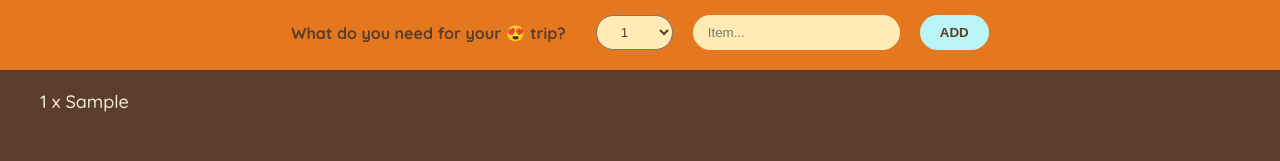
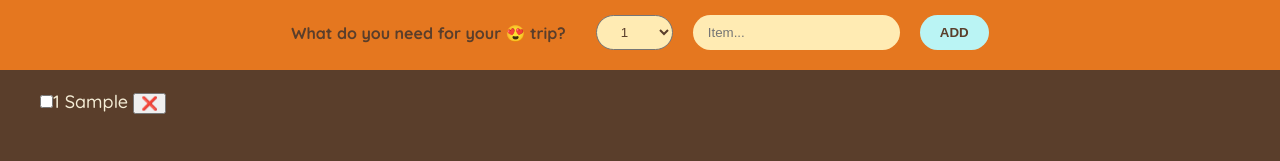
Before and after one commit to Sushey01/Mini-Travel, a React (Vite) app: page / in a window 1280 px wide. Both pictures are taken after typing "Sample" into the empty fields and a click on the button "ADD". Shown: the part 167-328 px from the top of the page. Built offline with nearby package versions, Linux system fonts and the light colour scheme.

Commit message:
milyo-hola

```diff
--- a/src/components/Form.jsx
+++ b/src/components/Form.jsx
@@ -14,7 +14,8 @@ const Form = ({onAddItem}) => {
         id:Date.now(),
         name:itemName,
         quantity:Number(quantity),
-        status:"none"
+        status:"none",
+        packed:false,
     }
 
     onAddItem(newItem);
--- /dev/null
+++ b/src/components/Item.jsx
@@ -0,0 +1,22 @@
+import React from 'react'
+
+
+const Item = ({item, onToggleItem, onDeleteItem}) => {
+
+
+
+  return (
+    <li>
+        <input
+        type='checkbox'
+        checked={item.packed}
+        onChange={()=> onToggleItem(item.id)}/>
+        <span style={item.packed ? { textDecoration: "line-through"}: {}}>
+            {item.quantity} {item.name} {item.description}
+        </span>
+        <button onClick={()=> onDeleteItem(item.id)}>❌</button>
+    </li>
+  )
+}
+
+export default Item
--- a/src/components/ShowList.jsx
+++ b/src/components/ShowList.jsx
@@ -1,73 +1,68 @@
 import React, { useState } from "react";
 import Form from "./Form";
 import "./ShowList.css";
+import Item from "./Item";
 
 const ShowList = () => {
   const [items, setItems] = useState([]);
+  const [sortBy, setSortBy] = useState("input");
 
-
-  const [sortBy, setSortBy] = useState("input")
-
-  let sortedItems;
-
-  if (sortBy==="input") sortedItems = items;
-
-
-  if (sortBy==="description")
-    sortedItems=items.slice()
-  .sort((a,b)=> a.description.localCompare(b.description));
-
-
-  if (sortBy==="packed")
-    sortedItems=items.slice()
-  .sort((a,b)=>Number(a.packed)-(b.packed))
-
-  function handleClearList() {
-    if (window.confirm("Are you sure you want to clear the list?"))
-      setItems([]);
+  function handleAddItem(newItem) {
+    setItems([...items, newItem]);
   }
 
-  function handleTogglePacked(id) {
+  function handleToggleItem(id) {
     setItems((items) =>
-    items.map((item) =>
-      item.id === id
-        ? {
-            ...item,
-            status:
-              item.status === "none"
-                ? "packed"
-                : item.status === "packed"
-                ? "cancelled"
-                : "none",
-          }
-        : item
-    )
+      items.map((item) =>
+        item.id === id ? { ...item, packed: !item.packed } : item
+      )
     );
   }
 
-  function handleAddItem(newList) {
-    setItems([...items, newList]);
+  function handleDeleteItem(id) {
+    setItems((items) => items.filter((item) => item.id !== id));
+  }
+
+  function handleClearList() {
+    if (window.confirm("Are you sure you want to clear the list?")) {
+      setItems([]);
+    }
+  }
+
+  let sortedItems = items;
+
+
+  if (sortBy === "input") sortedItems = items;
+
+
+  if (sortBy === "description") {
+    sortedItems = items.slice().sort((a, b) => a.name.localeCompare(b.name));
+  }
+
+  if (sortBy === "packed") {
+    sortedItems = [...items].sort((a, b) => Number(a.packed) - Number(b.packed));
   }
 
   return (
     <div className="list-container">
       <Form onAddItem={handleAddItem} />
       <ul className="list-names">
-        {items.map((item) => (
-          <li
+        {sortedItems.map((item) => (
+          <Item
             key={item.id}
-            onClick={() => handleTogglePacked(item.id)}
-            className={`item ${item.status}`}
-          >
-            {item.quantity} x {item.name} {""}
-            {item.status === "packed" && "✅"}
-            {item.status === "cancelled" && "❌"}
-          </li>
+            item={item}
+            onToggleItem={handleToggleItem}
+            onDeleteItem={handleDeleteItem}
+          />
         ))}
       </ul>
 
       <div className="two-actions">
-        <select className="dropdown-list" value={sortBy} onChange={(e)=> setSortBy(e.target.value)} >
+        <select
+          className="dropdown-list"
+          value={sortBy}
+          onChange={(e) => setSortBy(e.target.value)}
+        >
           <option value="input">SORT BY INPUT ORDER</option>
           <option value="description">SORT BY DESCRIPTION</option>
           <option value="packed">SORT BY PACKED STATUS</option>
```
